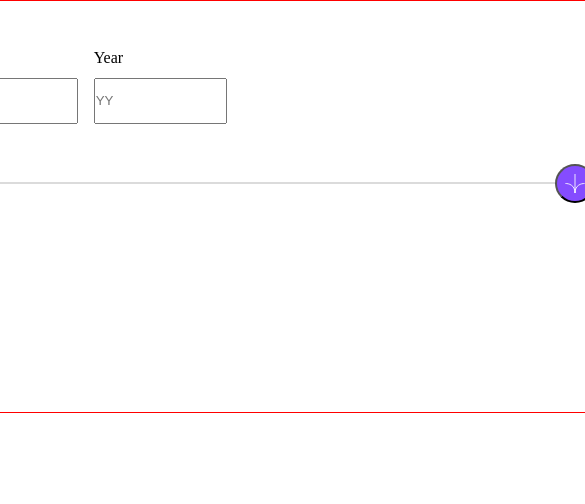
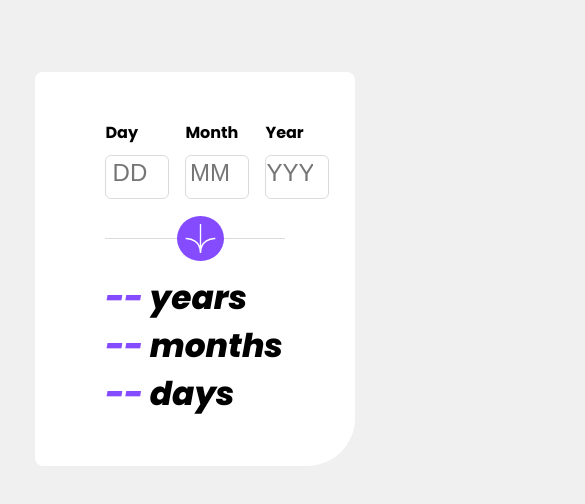
Before and after one commit to valeriieee/age-calculator-app, a plain HTML site: page index.html in a window 390 px wide. Shown: the top 504 px of the page, 585 px wide, since content can reach past the window. Drawn offline with Linux system fonts and the light colour scheme.

Commit message:
modified changes

```diff
--- a/index.html
+++ b/index.html
@@ -5,6 +5,9 @@
   <meta name="viewport" content="width=device-width, initial-scale=1.0">
   <link rel="stylesheet" href="styles.css">
   <link rel="icon" type="image/png" sizes="32x32" href="./assets/images/favicon-32x32.png">
+  <link rel="preconnect" href="https://fonts.googleapis.com">
+  <link rel="preconnect" href="https://fonts.gstatic.com" crossorigin>
+  <link href="https://fonts.googleapis.com/css2?family=Poppins:ital,wght@0,700;1,400;1,800&display=swap" rel="stylesheet">
 
   <title>Frontend Mentor | Age calculator app</title>
 
@@ -28,29 +31,19 @@
             </div>
             <div class="year">
               <label for="yrs">Year</label>
-            <input type="number" name="" id="yrs" placeholder="YY">
+              <input type="number" name="" id="yrs" placeholder="YYYY">
               <p class="yearError"></p>
             </div>
-        <!-- <div class="middle">
-        <div class="arrow">
-          <div class="linee"></div>
-          <button type="submit">
-            <img src="assets\images\icon-arrow.svg" alt="image">
-          </button>
-        </div>
-        </div> -->
           </form>
+        </section>
 
-      </section>
         <section class="middle">
           <div class="linee"></div>
           <button class="arrow" id="btn" type="submit">
             <img src="assets\images\icon-arrow.svg" alt="image">
           </button>
-        <!-- <button type="submit" id="btn">
-          <img src="assets\images\icon-arrow.svg" alt="image">
-        </button> -->
         </section>
+
         <section class="bottom">
           <h1><span class="purple1">--</span> years</h1>
           <h1><span class="purple2">--</span> months</h1>
@@ -59,11 +52,6 @@
       </div>
     </article>
   </main>
-
-  <!-- <div class="attribution">
-    Challenge by <a href="https://www.frontendmentor.io?ref=challenge" target="_blank">Frontend Mentor</a>.
-    Coded by <a href="#">Your Name Here</a>. -->
-  </div>
   <script src="index.js"></script>
 </body>
 </html>
--- a/index.js
+++ b/index.js
@@ -1,10 +1,7 @@
 const day = document.querySelector('#dte');
-console.log(day);
 const month = document.querySelector('#mnth');
 const year = document.querySelector('#yrs');
 const button = document.querySelector('#btn');
-
-// let isValid = false;
 
 const dayOutput = document.querySelector('.purple3');
 const monthOutput = document.querySelector('.purple2');
@@ -14,20 +11,25 @@ const dayError = document.querySelector('.dayError');
 const monthError = document.querySelector('.monthError');
 const yearError = document.querySelector('.yearError');
 
-const inputRequiredError = 'This Field is Required';
-const inputDayError = 'Must Be a Valid Day';
+const inputRequiredError = 'This field is required';
+const inputDayError = 'Must Be a valid Day';
 const inputMonthError = 'Must Be a Valid Month';
 const inputYearError = 'Must Be a Valid Year';
 
 function checkDay() {
     let value = day.value;
-    if(value == ''){
+    let monthValue = parseInt(month.value);
+
+    if (value === '') {
         dayError.innerHTML = inputRequiredError;
         return false;
-    } else if(value < 1 || value > 31){
+    }else if (value < 1 || value > 31) {
         dayError.innerHTML = inputDayError;
         return false;
-    } else{
+    } else if ((monthValue === 4 || monthValue === 6 || monthValue === 9 || monthValue === 11) && value > 30) {
+        dayError.innerHTML = inputDayError;
+        return false;
+    }else {
         dayError.innerHTML = '';
         return true;
     }
@@ -36,13 +38,13 @@ function checkDay() {
 
 function checkMonth() {
     let value = month.value;
-    if(value == ''){
+    if (value === '') {
         monthError.innerHTML = inputRequiredError;
         return false;
     } else if(value < 1 || value > 12){
         monthError.innerHTML = inputMonthError;
         return false;
-    } else{
+    } else {
         monthError.innerHTML = '';
         return true;
     }
@@ -51,10 +53,9 @@ function checkMonth() {
 
 function checkYear() {
     let value = year.value;
-    console.log(value);
     let currentYear = new Date().getFullYear();
     console.log(currentYear);
-    if(value == ''){
+    if (value === '') {
         yearError.innerHTML = inputRequiredError;
         return false;
     }else if(value > currentYear || value < 1900){
@@ -66,58 +67,69 @@ function checkYear() {
     }
 }
 
-function calculate(birthday){
+
+function calculate(birthday) {
     let birthdate = new Date(birthday);
     let today = new Date();
-    console.log(birthday);
 
     let years = today.getFullYear() - birthdate.getFullYear();
     let months = today.getMonth() - birthdate.getMonth();
     let days = today.getDate() - birthdate.getDate();
-    console.log(birthdate);
-    console.log(today);
-    console.log(days);
-    console.log(years);
 
-    if(months < 0 || (months === 0 & days < 0)) {
-         years = '--';
-        if (months === 0){
-            months = 11;
-        }else{
-            months = 12 + months;
-        }
-        days = 30 + days;
+    if (days < 0) {
+        // Calculate the days for cases where days is negative
+        const daysInMonth = new Date(today.getFullYear(), today.getMonth(), 0).getDate();
+        days += daysInMonth;
+        months--;
     }
-    console.log(years);
+
+    if (months < 0) {
+        // Calculate the months for cases where months is negative
+        months += 12;
+        years--;
+    }
+
     yearOutput.innerHTML = years;
     monthOutput.innerHTML = months;
     dayOutput.innerHTML = days;
 }
 
+// Function to save the birthday to local storage
+function saveBirthday(birthday) {
+    localStorage.setItem('userBirthday', birthday);
+}
+
+// Function to load the saved birthday from local storage
+function loadBirthday() {
+    return localStorage.getItem('userBirthday');
+}
+
+// Function to pre-fill input fields with the loaded birthday
+function prefillInputFields() {
+    const savedBirthday = loadBirthday();
+    if (savedBirthday) {
+        const [savedYear, savedMonth, savedDay] = savedBirthday.split('-');
+        day.value = savedDay;
+        month.value = savedMonth;
+        year.value = savedYear;
+    }
+}
+
+// Add an event listener to pre-fill input fields when the page loads
+window.addEventListener('load', () => {
+    prefillInputFields();
+});
+
 button.addEventListener('click', e => {
     e.preventDefault();
-
     let inputDay = checkDay();
     let inputMonth = checkMonth();
     let inputYear = checkYear();
 
-    console.log(inputDay);
+    if (!inputDay || !inputMonth || !inputYear) return;
+    let birthday = `${year.value}-${month.value}-${day.value}`;
+    calculate(birthday);
 
-    if(!inputDay||!inputMonth||!inputYear) return
-    let birthday = `${day.value}/${month.value}/${year.value}`;
-    calculate(birthday);
-    console.log(calculate);
+    // Save the birthday to local storage
+    saveBirthday(birthday);
 });
-
-
-// day.addEventListener('submit', e =>{
-// if (+day.value>31) {
-//     // document.getElementById('dayError').style.display = 'block';
-//     dayError.textContent = 'Must Be A Valid Date';
-//     isValid = false;
-//     return;
-// } else if(){
-
-// }
-
-// });
--- a/styles.css
+++ b/styles.css
@@ -17,42 +17,40 @@
 }
 
 body{
-    /* border: 1px solid red; */
     display: flex;
     flex-direction: column;
     justify-content: center;
     align-items: center;
+    background-color: var(--offWhite);
+    padding: 4.5em;
 }
 
 .container{
-    border: 1px solid red;
+    border-radius: 8px 8px 48px 8px;
     display: flex;
     flex-direction: column;
     justify-content: center;
-    align-items: flex-start;
+    /* align-items: flex-start; */
+    align-items: center;
     width: 100%;
     max-width: 80em;
     padding: 3em;
-    /* height: 300px; */
+    font-family: poppins;
+    background-color: var(--White);
     gap: 2em;
-    /* font-size: 32px; */
 }
 
 .top{
-    /* border: 1px solid red; */
     display: flex;
     flex-direction: row;
     justify-content: center;
     align-items: center;
     width: 100%;
     max-width: 40em;
-    /* height: 20em; */
-    /* padding: 2em; */
     gap: 2em;
 }
 
 .generator{
-    /* border: 1px solid red; */
     display: flex;
     flex-direction: row;
     justify-content: flex-start;
@@ -62,24 +60,31 @@ body{
     max-width: 40em;
 }
 
-.generator::placeholder{
-    font-size: 32px;
-}
 
 label{
     display: block;
     margin-bottom: 0.2em;
-    /* font-size: 32px; */
 
 }
 
 input{
     outline: none;
-    margin: 0.6em 0;
+    margin: 0.54em 0;
+    text-align: center;
+    font-size: 1.2rem;
+    border-radius: 6px;
+    border: 1px solid var(--lightGrey);
+    cursor: pointer;
+}
+
+input::placeholder{
+    font-size: 24px;
+    text-align: center;
+    padding-top: 0.1em;
 }
 
 input:focus{
-    border: 2px solid var(--purple);
+    border: 1px solid var(--offBlack);
     outline: none;
 }
 
@@ -102,47 +107,30 @@ input:focus{
 }
 
 .middle{
-    /* border: 1px solid red; */
     display: flex;
     flex-direction: row;
     justify-content: center;
     align-items: center;
     width: 100%;
-    max-width: 50em;
-    /* try using position property to fix the submit button properly
-     */
+    max-width: 60em;
 
 }
 
 .linee{
-    width: 52em;
+    width: 37em;
+    max-width: 50em;
     height: 0.1em;
-    border: black;
     background-color: hsl(0, 0%, 86%);
-    /* opacity: 0.7;  */
 }
 
-/* button{
-    border: 1px solid red;
+.arrow{
+    border: none;
     border-radius: 50%;
     width: 100%;
-    max-width: 3em;
-    background-color: hsl(259, 100%, 65%);
-}
-
-button img{
-    display: block;
-    width: 100%;
-} */
-
-.arrow{
-    /* border: 1px solid red; */
-    border-radius: 50%;
-    width: 100%;
-    max-width: 3em;
+    max-width: 3.5em;
     padding: 0.6em;
     background-color: var(--purple);
-    /* position: absolute; */
+    cursor: pointer;
 }
 
 .arrow img{
@@ -155,21 +143,19 @@ button img{
 }
 
 #dte{
-    width: 10em;
+    width: 8em;
     height: 3.4em;
-
-
 
 }
 
 #mnth{
-    width: 10em;
+    width: 8em;
     height: 3.4em;
 
 }
 
 #yrs{
-    width: 10em;
+    width: 8em;
     height: 3.4em;
 
 
@@ -180,40 +166,14 @@ button img{
     width: 100%;
     max-width: 50em;
     font-style: italic;
-    font-weight: bold;
-    font-size: 32px;
-    margin-top: 1.em;
+    font-weight: bolder;
+    font-size: 48px;
+    margin-top: 0.1em;
 }
-/* .day{
-    width: 15em;
-    max-width: 10em;
-    height: 8em;
-} */
-
-.month{
-    /* border: 1px solid red; */
-    /* width: 15em;
-    max-width: 10em;
-    height: 8em; */
-}
-
-.year{
-    /* border: 1px solid red; */
-    /* width: 15em;
-    max-width: 10em;
-    height: 8em;  */
-}
-
-/* .output{
-    list-style-type: none;
-    font-style: italic;
-    font-weight: bold;
-    font-size: 32px;
-    margin-top: 1.em;
-} */
 
 .purple1{
     color: var(--purple);
+    font-weight: bolder;
 }
 
 .purple2{
@@ -223,3 +183,57 @@ button img{
 .purple3{
     color: var(--purple);
 }
+
+@media screen and (max-width: 600px) {
+
+    .top{
+        width: 100%;
+        max-width: 80%;
+    }
+
+    input{
+        font-size: 0.8rem;
+    }
+
+    #dte{
+        width: 5em;
+    }
+
+    #mnth{
+        width: 5em;
+    }
+
+    #yrs{
+        width: 5em;
+    }
+
+    .middle{
+        width: 100%;
+        /* max-width: 40em; */
+        max-width: 80%;
+        position: relative;
+
+    }
+
+    .linee{
+        width: 100%;
+        max-width: 100%;
+        height: 0.1em;
+    }
+
+    .arrow{
+        position: absolute;
+        left: 40%;
+    }
+
+    .arrow img{
+        display: block;
+        width: 100%;
+    }
+
+    .bottom{
+        max-width: 80%;
+        font-size: 28px;
+    }
+
+}
```
Lines whose indentation alone changed are shown as unchanged.
